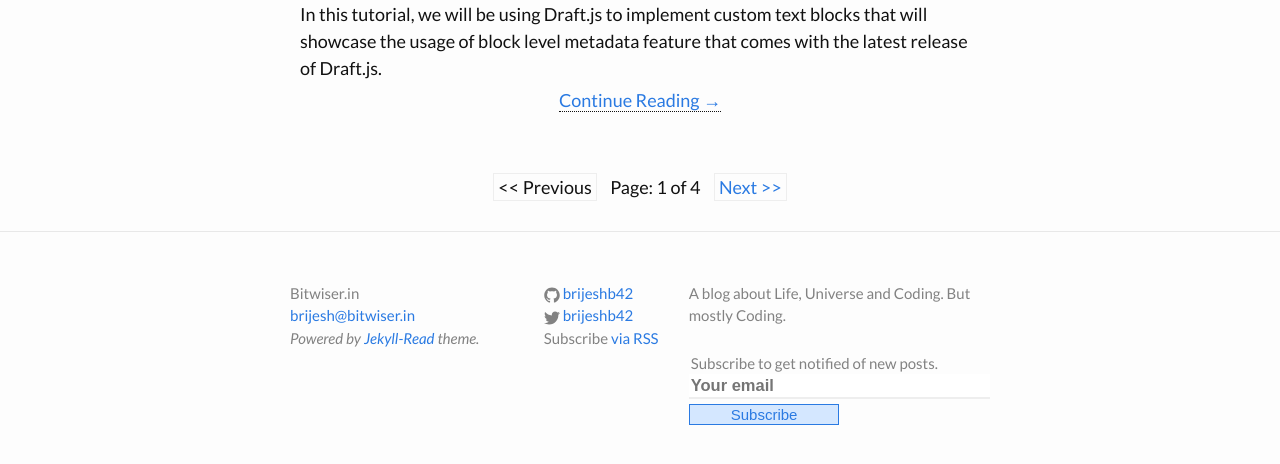
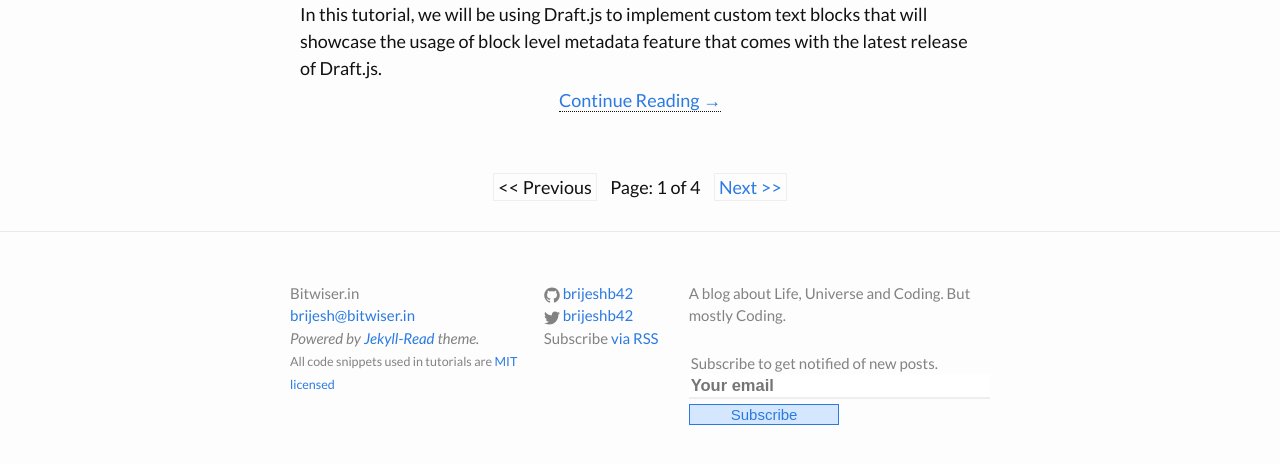
Before and after one commit to brijeshb42/brijeshb42.github.io, a Jekyll site: the page built from index.html, in a window 1280 px wide and 900 px high, scrolled down 2794 px, cut to the strip 399-863 px from the top of the window. Built offline with Jekyll 4.4.1, drawn with Linux system fonts in a browser that asks for light colours; the list of posts is cut into pages by our own code.

Commit message:
Update footer.html

```diff
--- a/_includes/footer.html
+++ b/_includes/footer.html
@@ -7,6 +7,7 @@
           <li>{{ site.title }}</li>
           <li><a href="mailto:{{ site.email }}">{{ site.email }}</a></li>
           <li><em>Powered by <a href="http://bitwiser.in/Jekyll-Read/" target="_blank">Jekyll-Read</a> theme.</em></li>
+          <li><small>All code snippets used in tutorials are <a href="https://github.com/brijeshb42/brijeshb42.github.io/blob/master/LICENSE">MIT licensed</a></small></li>
         </ul>
       </div>
       <div class="footer-col footer-col-2">
```
